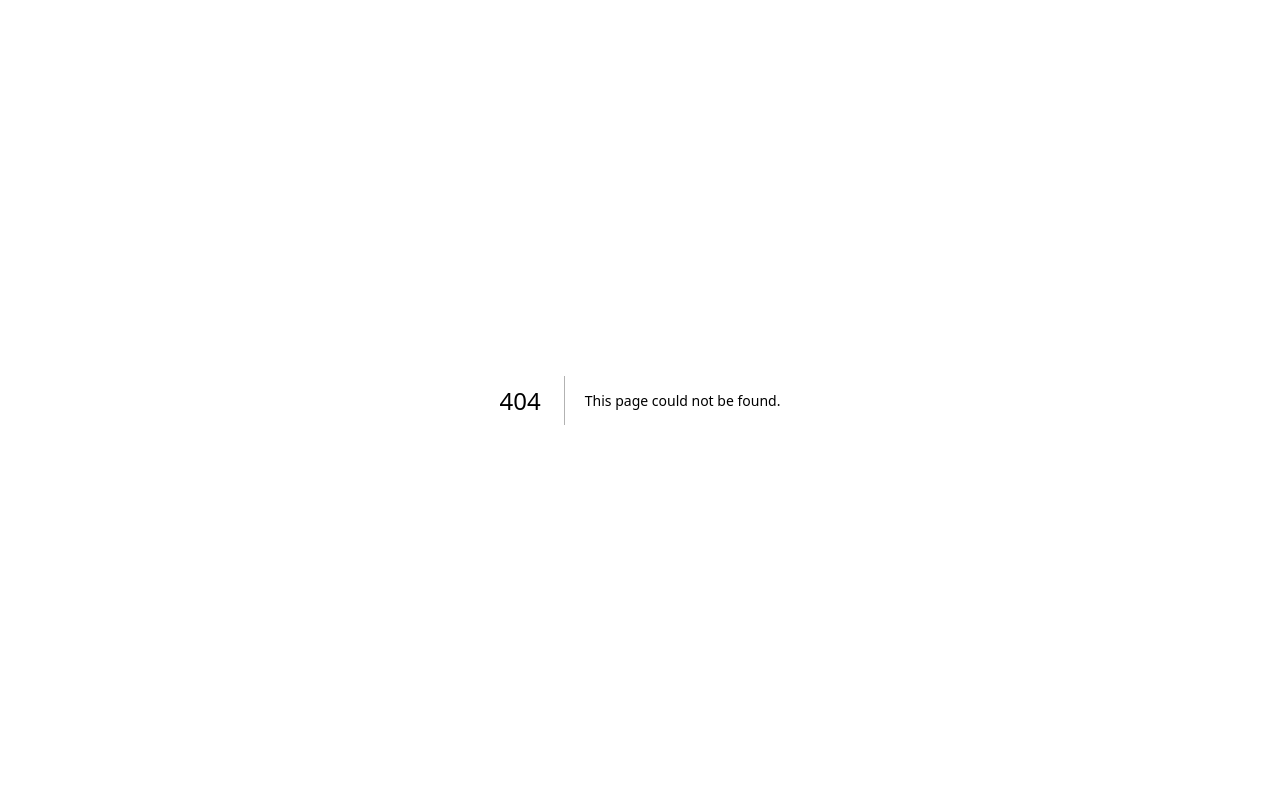
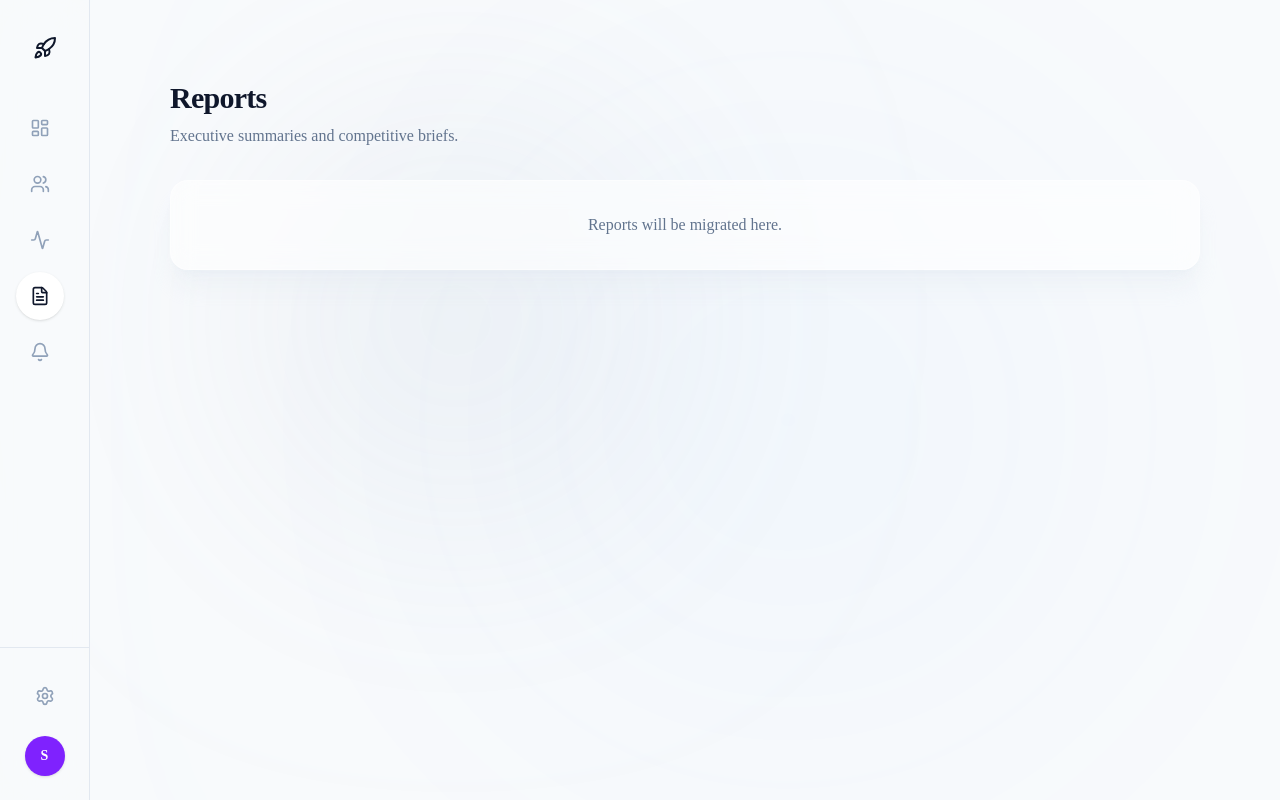
Before and after one commit to sahmsec/intelflow, a Next.js app: page /reports in a window 1280 px wide. Before the commit this address had no page. Built offline with nearby package versions, Linux system fonts and the light colour scheme.

Commit message:
feat: build reports and competitor audit generator

```diff
--- /dev/null
+++ b/src/app/(app)/reports/page.tsx
@@ -0,0 +1,15 @@
+"use client";
+import React from 'react';
+import { motion } from 'framer-motion';
+
+export default function ReportsPage() {
+  return (
+    <motion.div initial={{ opacity: 0, y: 20 }} animate={{ opacity: 1, y: 0 }} className="p-8">
+      <h1 className="text-3xl font-bold tracking-tight mb-2 text-slate-900">Reports</h1>
+      <p className="text-slate-500 mb-8">Executive summaries and competitive briefs.</p>
+      <div className="bg-white/60 backdrop-blur-md rounded-2xl border border-white/40 shadow-xl shadow-slate-200/40 p-8 text-center text-slate-500">
+        Reports will be migrated here.
+      </div>
+    </motion.div>
+  );
+}
```
Also changed, not shown: development_notes.txt.
